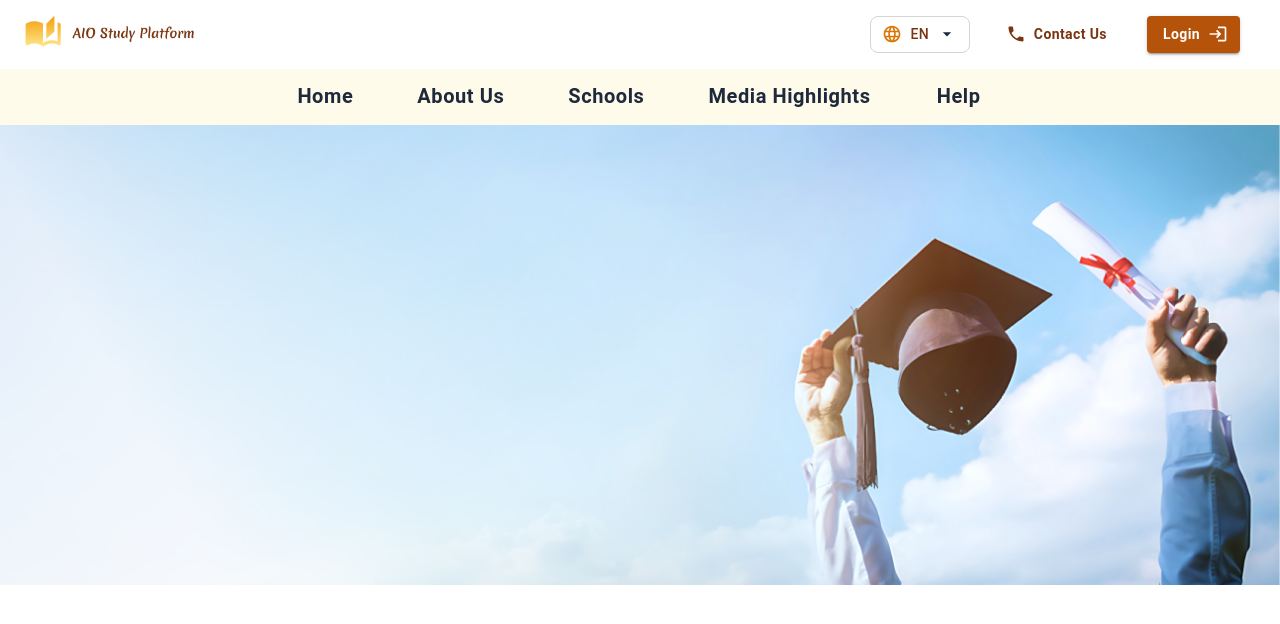
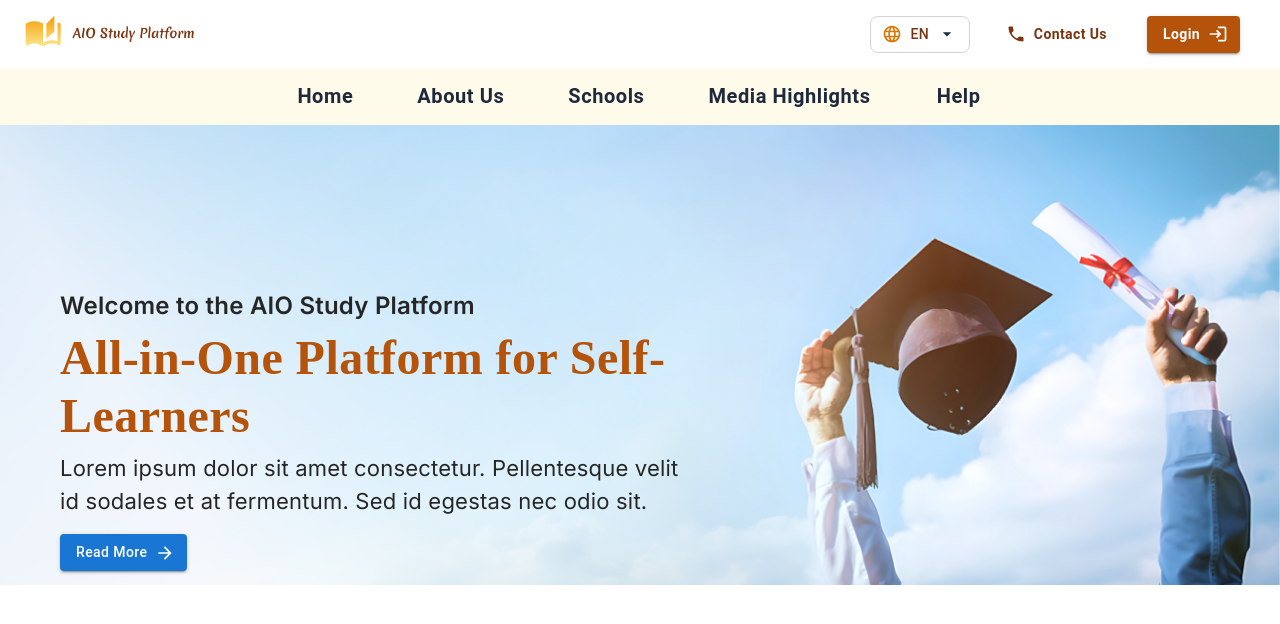
Before and after one commit to yaty30/aa-limited-react, a React (Create React App) app: page / in a window 1280 px wide. Shown: the top 624 px of the page. Built offline with nearby package versions, Linux system fonts and the light colour scheme.

Commit message:
Hero, Typography added

```diff
--- a/src/App.css
+++ b/src/App.css
@@ -1,3 +1,5 @@
+
+
 .App {
   text-align: center;
 }
--- a/src/components/home/Hero.jsx
+++ b/src/components/home/Hero.jsx
@@ -1,16 +1,71 @@
-import React, { useState } from "react";
+import React from "react";
+import { Box, Button, Grid2 as Grid } from "@mui/material";
+import ArrowForwardIcon from "@mui/icons-material/ArrowForward";
+import { observer } from "mobx-react-lite";
+import colors from "./colors";
 
-// components
-
-// states
-import { observer } from "mobx-react-lite";
+import Typography from "../ui/Typography";
 
 const backgroundImage = "/assets/images/Banner Background Image.png";
 
 export default observer(() => {
   return (
-    <>
-      <img src={backgroundImage} width="100%" />
-    </>
+    <Box>
+      <img
+        src={backgroundImage}
+        width="100%"
+        style={{
+          position: "absolute",
+          zIndex: 0,
+          height: { xs: "auto", md: "620px" },
+        }}
+      />
+      {/* Content Box */}
+      <Box sx={{ padding: "0 60px" }}>
+        <Grid
+          container
+          spacing={0}
+          sx={{
+            position: "relative",
+            zIndex: 1,
+            //   backgroundColor: "lightblue",
+            height: "620px",
+            display: "flex",
+            alignItems: "center",
+          }}
+        >
+          <Grid item size={{ xs: 12 }}>
+            <Box sx={{ maxWidth: 640 }}>
+              <Box sx={{ my: 1 }}>
+                <Typography variant="subtitle">
+                  Welcome to the AIO Study Platform
+                </Typography>
+              </Box>
+              <Box sx={{ my: 1 }}>
+                <Typography variant="heading1" color={colors.primary[700]}>
+                  All-in-One Platform for Self-Learners
+                </Typography>
+              </Box>
+              <Box sx={{ my: 1 }}>
+                <Typography variant="body1">
+                  Lorem ipsum dolor sit amet consectetur. Pellentesque velit id
+                  sodales et at fermentum. Sed id egestas nec odio sit.
+                </Typography>
+              </Box>
+
+              <Box sx={{ my: 2 }}>
+                <Button
+                  variant="contained"
+                  endIcon={<ArrowForwardIcon />}
+                  sx={{ textTransform: "capitalize" }}
+                >
+                  Read More
+                </Button>
+              </Box>
+            </Box>
+          </Grid>
+        </Grid>
+      </Box>
+    </Box>
   );
 });
--- a/src/components/home/colors.jsx
+++ b/src/components/home/colors.jsx
@@ -1,6 +1,7 @@
 const colors = {
   netural: {
     white: "#FFFFFF",
+    black: "#262626",
     50: "#F8FAFC",
     100: "#F1F5F9",
     300: "#D4D4D4", // "#CBD5E",
--- /dev/null
+++ b/src/components/ui/Typography.jsx
@@ -0,0 +1,98 @@
+import React from "react";
+
+import { Typography as MuiTypography } from "@mui/material";
+import { observer } from "mobx-react-lite";
+
+import "../../styles/Fonts.css";
+import colors from "../home/colors";
+
+const typographyStyles = {
+  display1: {
+    fontSize: "68px",
+    lineHeight: "110%",
+    fontWeight: 800,
+    letterSpace: 0,
+    fontFamily: '"Inter", serif',
+  },
+  heading1: {
+    fontSize: "48px",
+    lineHeight: "120%",
+    letterSpace: 0,
+    fontFamily: "'Noto Serif HK', serif",
+    fontWeight: 900,
+  },
+  heading2: {
+    fontSize: "42px",
+    lineHeight: "120%",
+    letterSpace: 0,
+    fontFamily: "'Noto Serif HK', serif",
+    fontWeight: 900,
+  },
+  heading3: {
+    fontSize: "36px",
+    lineHeight: "130%",
+    letterSpace: 0,
+    fontFamily: "'Noto Serif HK', serif",
+    fontWeight: 700,
+  },
+  subtitle: {
+    fontSize: "24px",
+    lineHeight: "130%",
+    letterSpace: 0,
+    fontFamily: '"Inter", serif',
+    fontWeight: 600,
+  },
+  body1: {
+    fontSize: "22px",
+    lineHeight: "150%",
+    letterSpace: 0,
+    fontFamily: '"Inter", serif',
+  },
+  body2: {
+    fontSize: "18px",
+    lineHeight: "150%",
+    letterSpace: 0,
+    fontFamily: '"Inter", serif',
+  },
+  label1: {
+    fontSize: "20px",
+    lineHeight: "130%",
+    letterSpace: 0,
+    fontWeight: 600,
+    fontFamily: '"Inter", serif',
+  },
+  label2: {
+    fontSize: "16px",
+    lineHeight: "130%",
+    letterSpace: 0,
+    fontFamily: '"Inter", serif',
+  },
+  caption1: {
+    fontSize: "16px",
+    lineHeight: "150%",
+    letterSpace: 0,
+    fontFamily: '"Inter", serif',
+  },
+  caption2: {
+    fontSize: "14px",
+    lineHeight: "150%",
+    letterSpace: 0,
+    fontFamily: '"Inter", serif',
+  },
+};
+
+export default observer(({ variant, children, color }) => {
+  const style = "";
+  return (
+    <>
+      <MuiTypography
+        style={{
+          ...typographyStyles[variant],
+          color: color ? color : colors.netural.black,
+        }}
+      >
+        {children}
+      </MuiTypography>
+    </>
+  );
+});
--- /dev/null
+++ b/src/styles/Fonts.css
@@ -0,0 +1,2 @@
+@import url("https://fonts.googleapis.com/css2?family=Noto+Serif+HK:wght@200..900&family=Pinyon+Script&display=swap");
+@import url('https://fonts.googleapis.com/css2?family=Inter:ital,opsz,wght@0,14..32,100..900;1,14..32,100..900&display=swap');
```
